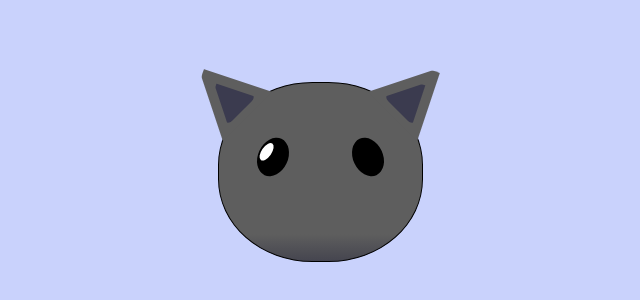
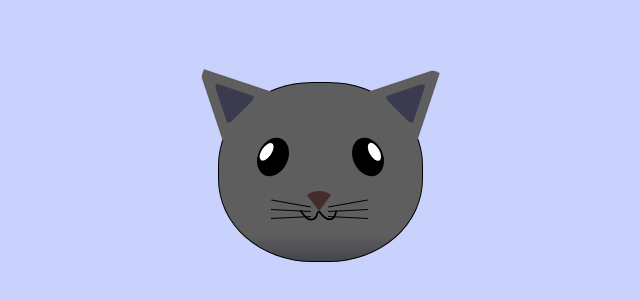
Before and after one commit to rafa-san/freeCodeCamp-12-cat-painting, a plain HTML site: page index.html in a window 1280 px wide. Shown: the part 228-528 px from the top of the page, without its empty margins (320-960 px from the left). Drawn offline with Linux system fonts and the light colour scheme.

Commit message:
Adicionei as declarações do nariz, boca e bigode

```diff
--- a/styles.css
+++ b/styles.css
@@ -104,3 +104,103 @@ body {
   height: 40px;
   width: 30px;
 }
+
+.cat-right-inner-eye {
+  position: absolute;
+  top: 8px;
+  left: 18px;
+  transform: rotate(-5deg);
+  background-color: #fff;
+  border-radius: 60%;
+  height: 20px;
+  width: 10px;
+}
+
+.cat-nose {
+  position: absolute;
+  top: 108px;
+  left: 85px;
+  transform: rotate(180deg);
+  border-right: 15px solid transparent;
+  border-bottom: 20px solid #442c2c;
+  border-left: 15px solid transparent;
+  border-bottom-right-radius: 50%;
+  border-top-left-radius: 50%;
+  border-bottom-left-radius: 50%;
+}
+
+.cat-mouth div {
+  border: 2px solid #000;
+  border-color: black transparent transparent transparent;
+  border-radius: 190%/190px 150px 0 0;
+  height: 50px;
+  width: 30px;
+}
+
+.cat-mouth-line-left {
+  position: absolute;
+  top: 88px;
+  left: 74px;
+  transform: rotate(170deg);
+}
+
+.cat-mouth-line-right {
+  position: absolute;
+  top: 88px;
+  left: 91px;
+  transform: rotate(165deg);
+}
+
+.cat-whiskers-left div {
+  background-color: #000;
+  height: 1px;
+  width: 40px;
+}
+
+.cat-whisker-left-top {
+  position: absolute;
+  top: 120px;
+  left: 52px;
+  transform: rotate(10deg);
+}
+
+.cat-whisker-left-middle {
+  position: absolute;
+  top: 127px;
+  left: 52px;
+  transform: rotate(3deg);
+}
+
+.cat-whisker-left-bottom {
+  position: absolute;
+  top: 134px;
+  left: 52px;
+  transform: rotate(-3deg);
+}
+
+.cat-whiskers-right div {
+  background-color: #000;
+  height: 1px;
+  width: 40px;
+}
+
+.cat-whisker-right-top {
+  position: absolute;
+  top: 120px;
+  left: 109px;
+  transform: rotate(-10deg);
+}
+
+.cat-whisker-right-middle {
+  position: absolute;
+  top: 127px;
+  left: 109px;
+  transform: rotate(-3deg);
+}
+
+.cat-whisker-right-bottom {
+  position: absolute;
+  top: 134px;
+  left: 109px;
+  transform: rotate(3deg);
+}
```
